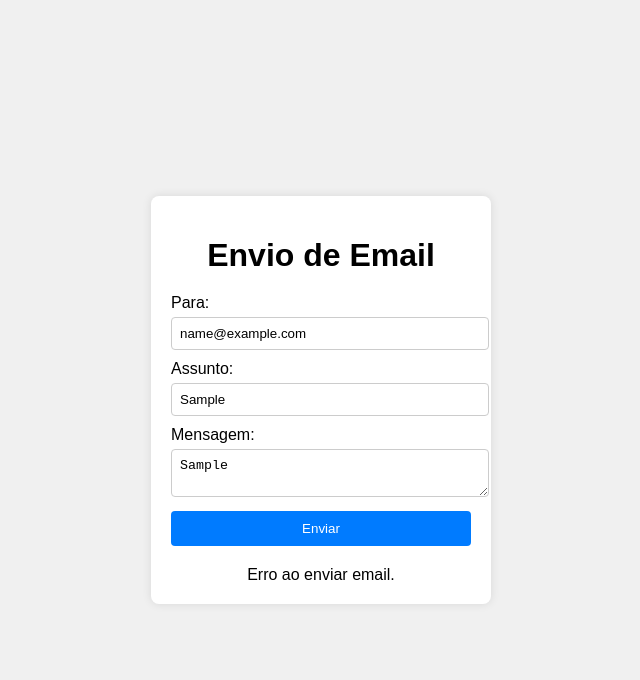
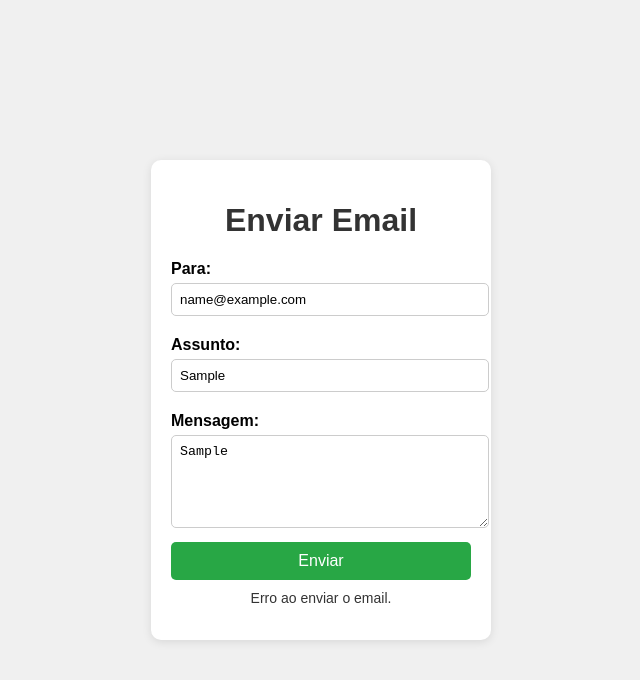
Before and after one commit to elizeubh2006/MailJet_Javascript, a plain HTML site: page index.html in a window 1280 px wide. Both pictures are taken after typing "name@example.com", "Sample", "Sample" into the empty fields and a click on the button "Enviar". Shown: the whole page, without its empty margins (319-959 px from the left). Drawn offline with Linux system fonts and the light colour scheme; no server answers.

Commit message:
change code and secret

```diff
--- a/index.html
+++ b/index.html
@@ -3,23 +3,27 @@
 <head>
   <meta charset="UTF-8">
   <meta name="viewport" content="width=device-width, initial-scale=1.0">
-<title>Envio de Email</title>
+  <title>Enviar Email com Mailjet</title>
   <link rel="stylesheet" href="styles.css">
 </head>
 <body>
   <div class="container">
-<h1>Envio de Email</h1>
+    <h1>Enviar Email</h1>
     <form id="emailForm">
-<label for="to">Para:</label>
-<input type="email" id="to" name="to" required>
+      <label for="toEmail">Para:</label>
+      <input type="email" id="toEmail" name="toEmail" required>
+
       <label for="subject">Assunto:</label>
       <input type="text" id="subject" name="subject" required>
-<label for="body">Mensagem:</label>
-<textarea id="body" name="body" required></textarea>
+
+      <label for="message">Mensagem:</label>
+      <textarea id="message" name="message" rows="5" required></textarea>
+
       <button type="submit">Enviar</button>
     </form>
-<div id="response"></div>
+    <p id="statusMessage"></p>
   </div>
+
   <script src="script.js"></script>
 </body>
 </html>
--- a/script.js
+++ b/script.js
@@ -1,11 +1,27 @@
-document.getElementById('emailForm').addEventListener('submit', function(event) {
-    event.preventDefault();
+// script.js
+document.getElementById('emailForm').addEventListener('submit', async function(e) {
+    e.preventDefault();
 
-    const to = document.getElementById('to').value;
+    const toEmail = document.getElementById('toEmail').value;
     const subject = document.getElementById('subject').value;
-    const body = document.getElementById('body').value;
+    const message = document.getElementById('message').value;
 
-    const data = {
+    const statusMessage = document.getElementById('statusMessage');
+    statusMessage.textContent = 'Enviando...';
+
+    const mailjetApiKey = 'bbaca755385bbff79b8847769c5bd921'; // Chave da API pública (não recomendada diretamente aqui)
+    const mailjetSecret = 'f5f14c723481695964e911d35581cab8'; // Este valor seria obtido em tempo de execução de forma segura
+
+    const credentials = btoa(`${mailjetApiKey}:${mailjetSecret}`);
+
+    try {
+      const response = await fetch('https://api.mailjet.com/v3.1/send', {
+        method: 'POST',
+        headers: {
+          'Authorization': `Basic ${credentials}`,
+          'Content-Type': 'application/json'
+        },
+        body: JSON.stringify({
           Messages: [
             {
               From: {
@@ -14,34 +30,25 @@ document.getElementById('emailForm').addEventListener('submit', function(event)
               },
               To: [
                 {
-    Email: to,
-    Name: "Destinatário"
+                  Email: toEmail,
                 }
               ],
               Subject: subject,
-    TextPart: body
+              TextPart: message,
+              HTMLPart: `<p>${message}</p>`
             }
           ]
-    };
+        })
+      });
 
-    fetch('https://api.mailjet.com/v3.1/send', {
-    method: 'POST',
-    headers: {
-    'Content-Type': 'application/json',
-    'Authorization': 'Basic ' + btoa('bbaca755385bbff79b8847769c5bd921:2e2bf7ff31320c233a43583c8d293525')
-    },
-    body: JSON.stringify(data)
-    })
-    .then(response => response.json())
-    .then(data => {
-    if (data.Messages[0].Status === 'success') {
-    document.getElementById('response').innerText = 'Email enviado com sucesso!';
+      const result = await response.json();
+      if (result.Messages[0].Status === 'success') {
+        statusMessage.textContent = 'Email enviado com sucesso!';
       } else {
-    document.getElementById('response').innerText = 'Erro ao enviar email.';
+        statusMessage.textContent = 'Falha ao enviar o email.';
       }
-    })
-    .catch(error => {
-    document.getElementById('response').innerText = 'Erro ao enviar email.';
+    } catch (error) {
       console.error('Erro:', error);
+      statusMessage.textContent = 'Erro ao enviar o email.';
+    }
   });
-    });
--- a/styles.css
+++ b/styles.css
@@ -1,54 +1,60 @@
+/* styles.css */
 body {
+    font-family: Arial, sans-serif;
+    background-color: #f0f0f0;
     display: flex;
     justify-content: center;
     align-items: center;
     height: 100vh;
-    background-color: #f0f0f0;
     margin: 0;
-    font-family: Arial, sans-serif;
   }
 
   .container {
     background-color: #fff;
     padding: 20px;
-    border-radius: 8px;
-    box-shadow: 0 0 10px rgba(0, 0, 0, 0.1);
+    border-radius: 10px;
+    box-shadow: 0 2px 10px rgba(0, 0, 0, 0.1);
     width: 300px;
   }
 
   h1 {
     text-align: center;
-    margin-bottom: 20px;
+    color: #333;
   }
 
   label {
+    margin-top: 10px;
     display: block;
-    margin-bottom: 5px;
+    font-weight: bold;
   }
 
   input, textarea {
     width: 100%;
     padding: 8px;
+    margin-top: 5px;
     margin-bottom: 10px;
     border: 1px solid #ccc;
-    border-radius: 4px;
+    border-radius: 5px;
   }
 
   button {
     width: 100%;
     padding: 10px;
-    background-color: #007bff;
-    color: #fff;
+    background-color: #28a745;
     border: none;
-    border-radius: 4px;
+    color: white;
+    border-radius: 5px;
+    font-size: 16px;
     cursor: pointer;
   }
 
   button:hover {
-    background-color: #0056b3;
+    background-color: #218838;
   }
 
-    #response {
-    margin-top: 20px;
+  #statusMessage {
+    margin-top: 10px;
     text-align: center;
+    font-size: 14px;
+    color: #333;
   }
```
Also changed, not shown: 1 other file. Lines whose indentation alone changed are shown as unchanged.
